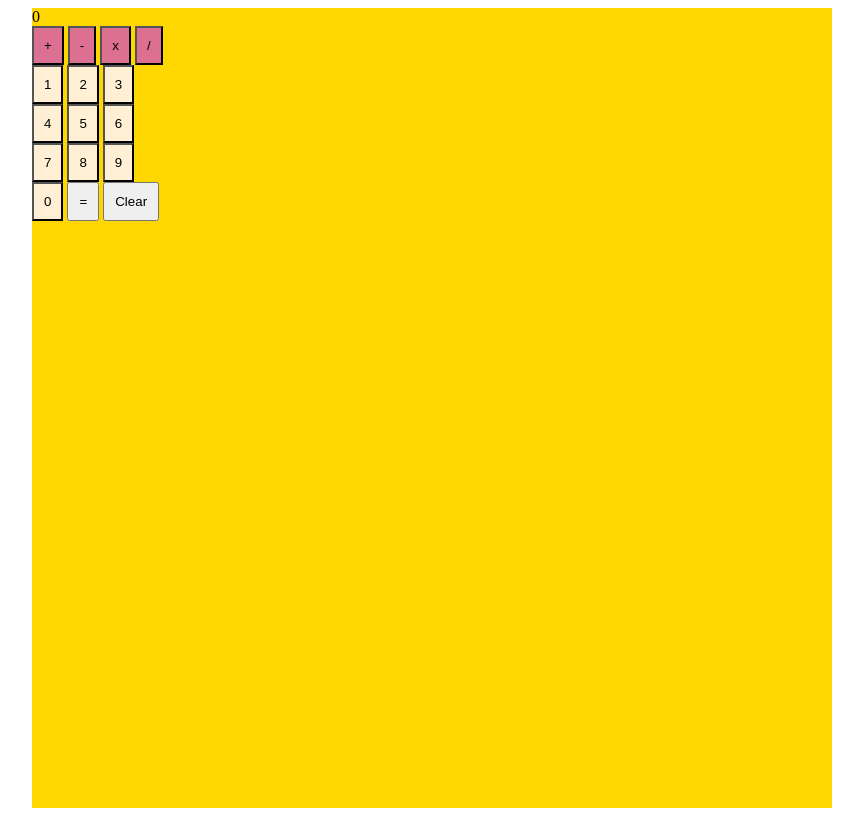
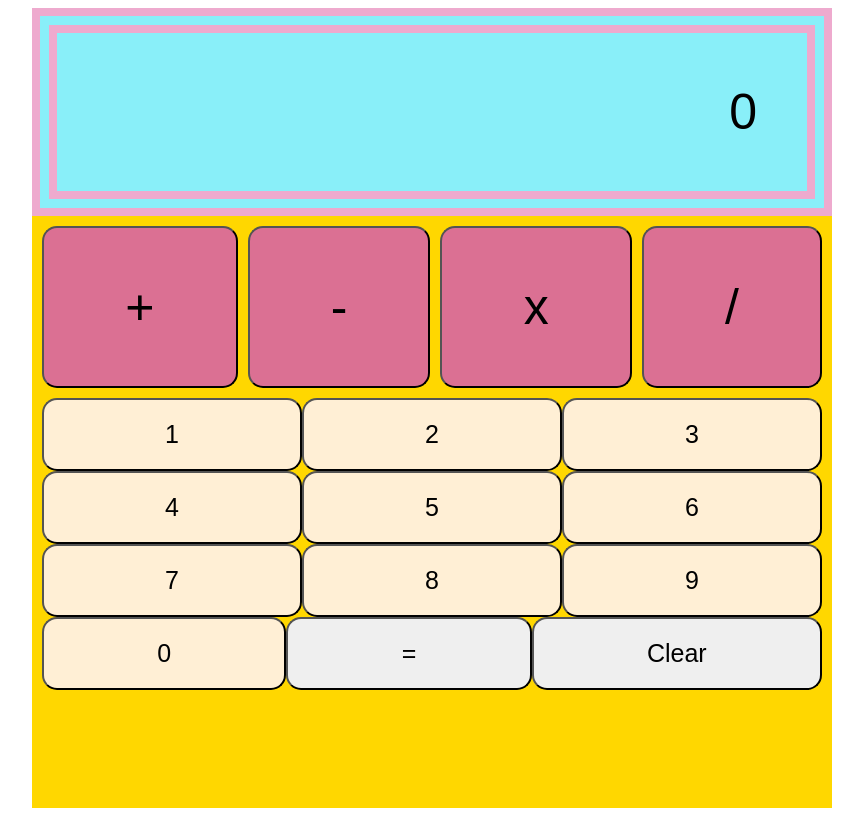
Before and after one commit to drake-ru/calculator, a plain HTML site: page index.html in a window 1280 px wide. Shown: the whole page, without its empty margins (208-1071 px from the left). Drawn offline with Linux system fonts and the light colour scheme.

Commit message:
general style finished

```diff
--- a/style.css
+++ b/style.css
@@ -1,6 +1,7 @@
 * {
     box-sizing: border-box;
     padding: 0;
+    font-family: Arial, Helvetica, sans-serif;
 }
 
 .calculator-container {
@@ -11,12 +12,71 @@
 }
 
 button {
-    padding: 10px;
+    padding: 20px;
+    border-radius: 15px;
+    text-align: center;
 }
+
+.operators {
+    display: flex;
+    margin: 10px;
+    gap: 10px;
+}
+
 .operator {
     background-color: palevioletred;
+    font-size: 50px;
+    padding: 50px;
+    flex-grow: 1;
+}
+
+#first-three {
+    display: flex;
+}
+
+#second-three {
+    display: flex;
+}
+
+#third-three {
+    display: flex;
+}
+
+#zero-equals-clear {
+    display: flex;
+    font-size: 25px;
+}
+
+#equals {
+    flex-grow: 1;
+    font-size: 25px;
+}
+
+#clear {
+    flex-grow: 1;
+    font-size: 25px;
+}
+.numbers {
+    margin: 10px;
+    gap: 10px;
 }
 
 .number {
     background-color: papayawhip;
+    font-family: Arial, Helvetica, sans-serif;
+    font-size: 25px;
+    flex-grow: 1;
+    width: auto;
 }
+
+.screen {
+    display: flex;
+    background-color: #89eff9;
+    padding: 50px;
+    font-size: 50px;
+    font-family: Arial, Helvetica, sans-serif;
+    justify-content: flex-end;
+    border-style: double;
+    border-width: 25px;
+    border-color: rgb(238, 170, 206);
+}
```
